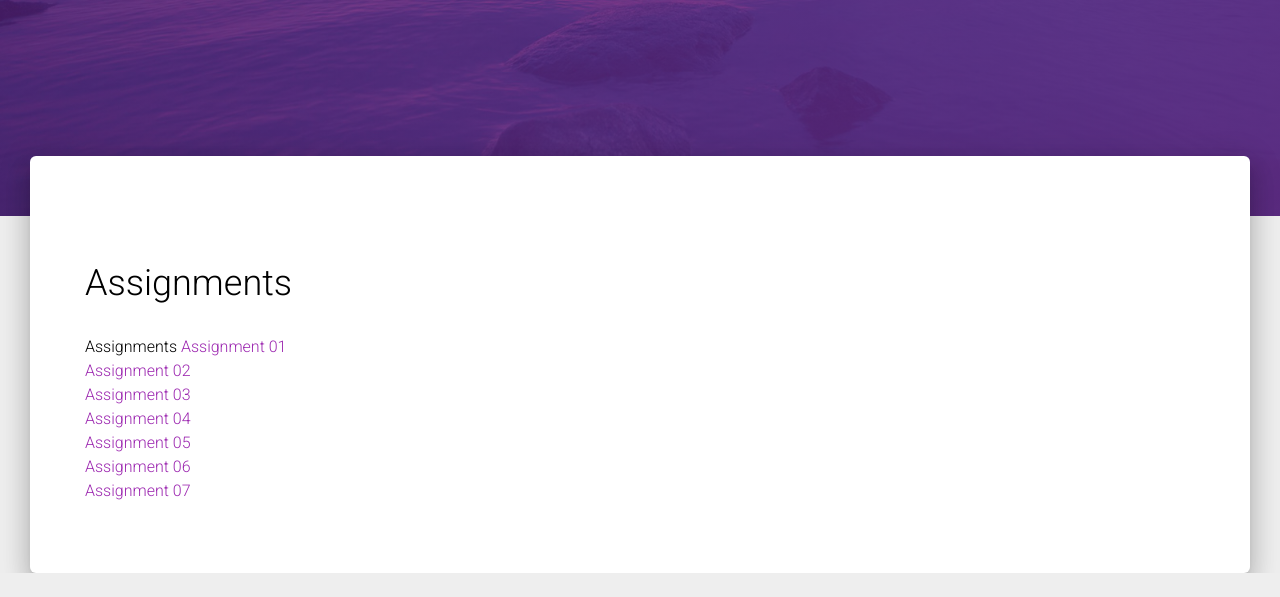
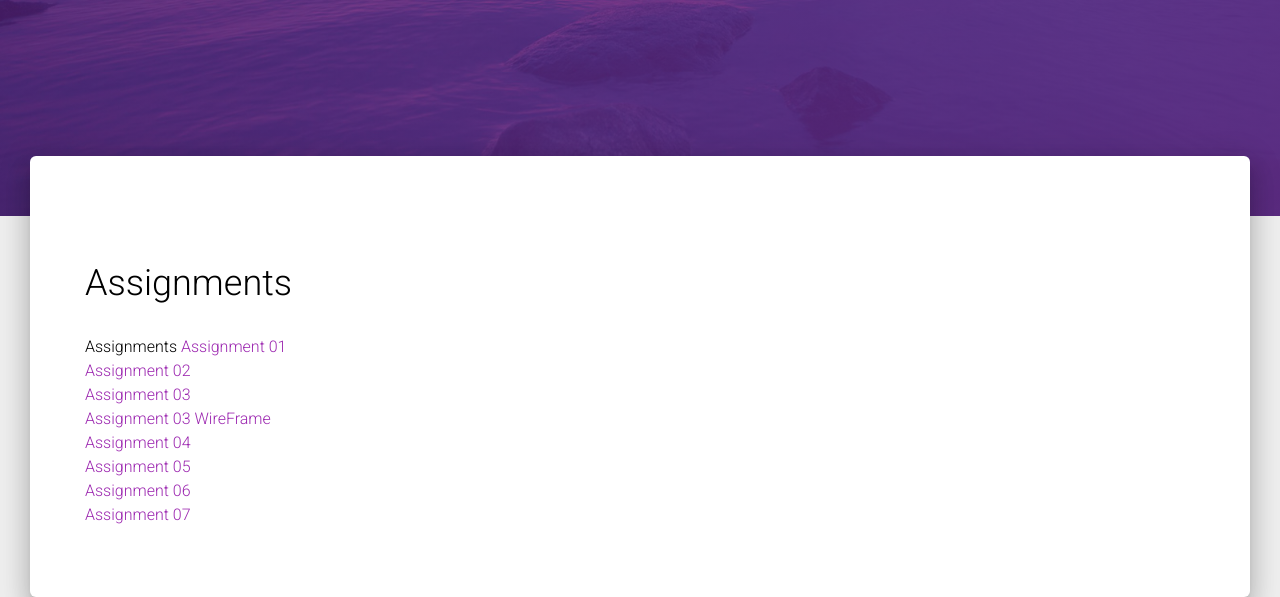
Before and after one commit to cnewcombe034/cnewcombe034.github.io, a website: page Bootstrap/index.html in a window 1280 px wide. Shown: the part 504-1101 px from the top of the page. Before the commit the page ends 1077 px from the top, so only its background shows below. Drawn offline with Linux system fonts and the light colour scheme.

Commit message:
Update index.html

```diff
--- a/Bootstrap/index.html
+++ b/Bootstrap/index.html
@@ -116,7 +116,8 @@ The above copyright notice and this permission notice shall be included in all c
           <h2>Assignments</h2>
 <a href="#">Assignment 01</a><br />
 <a href="assignment02.html">Assignment 02</a><br />
-<a href="#">Assignment 03</a><br />
+<a href="golfScorecard.html">Assignment 03</a><br />
+<a href="assignment03.png">Assignment 03 WireFrame</a><br />
 <a href="#">Assignment 04</a><br />
 <a href="#">Assignment 05</a><br />
 <a href="#">Assignment 06</a><br />
```
